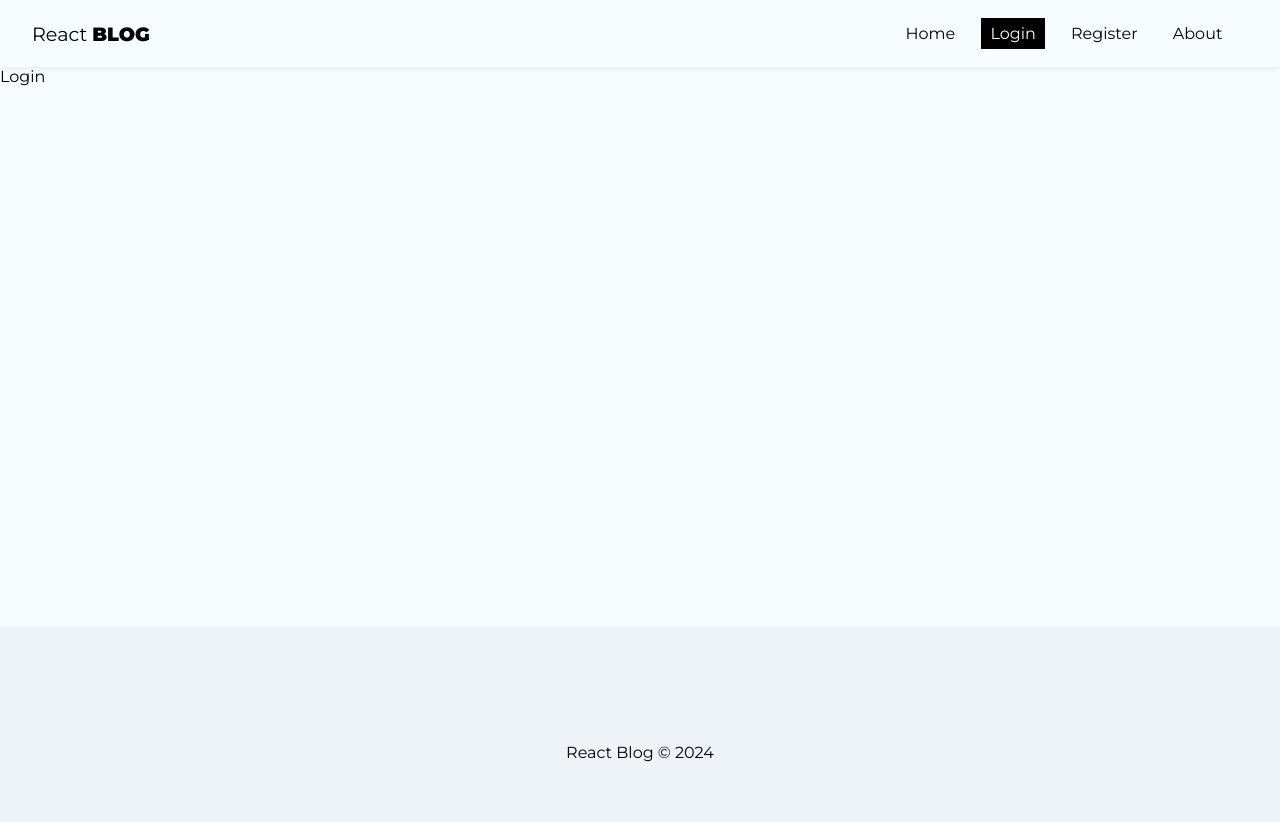
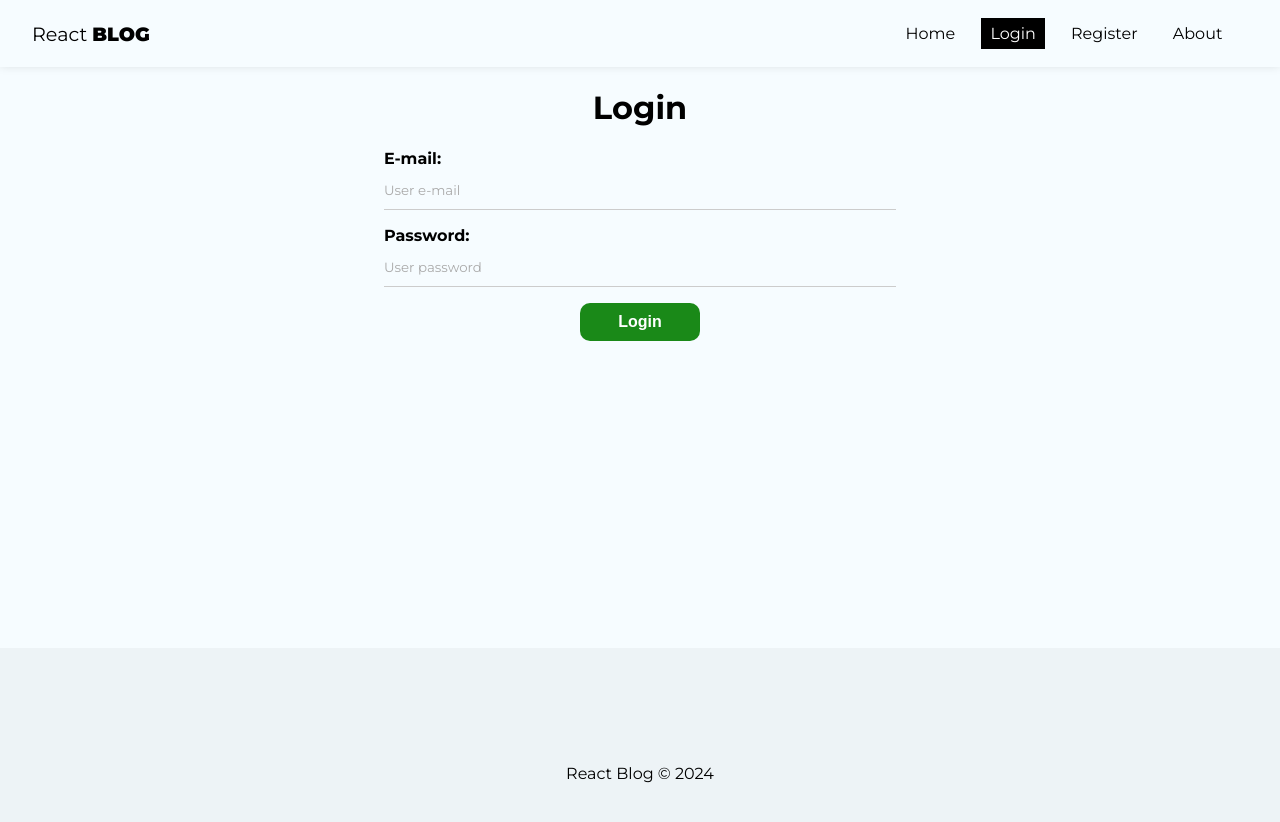
Before and after one commit to luizsett7/react-blog, a React (Create React App) app: page /login in a window 1280 px wide. Shown: the top 822 px of the page. Built offline with nearby package versions, Linux system fonts and the light colour scheme; no server answers.

Commit message:
Login and Logout implemented

```diff
--- a/src/App.js
+++ b/src/App.js
@@ -1,7 +1,7 @@
 import './App.css';
 
 import { useState, useEffect } from "react";
-import { BrowserRouter, Routes, Route } from 'react-router-dom'
+import { BrowserRouter, Routes, Route, Navigate } from 'react-router-dom'
 
 import { AuthProvider } from './contexts/AuthContext';
 
@@ -14,6 +14,8 @@ import Navbar from './components/Navbar';
 import Footer from './components/Footer';
 import Login from './pages/Login/Login';
 import Register from './pages/Register/Register';
+import CreatePost from './pages/CreatePost/CreatePost';
+import Dashboard from './pages/Dashboard/Dashboard';
 
 function App() {
   const [user, setUser] = useState(undefined);
@@ -40,8 +42,10 @@ function App() {
             <Routes>
               <Route path='/' element={<Home />} />
               <Route path='/about' element={<About />} />
-              <Route path='/login' element={<Login />} />
-              <Route path='/register' element={<Register />} />
+              <Route path='/login' element={!user ? <Login /> : <Navigate to="/" />} />
+              <Route path='/register' element={!user ? <Register /> : <Navigate to="/" />} />
+              <Route path='/posts/create' element={user ? <CreatePost /> : <Navigate to="/login" />} />
+              <Route path='/dashboard' element={user ? <Dashboard /> : <Navigate to="/login" />} />
             </Routes>
           </div>
           <Footer />
--- a/src/components/Navbar.jsx
+++ b/src/components/Navbar.jsx
@@ -1,8 +1,15 @@
-import { NavLink } from "react-router-dom"
+import { NavLink } from "react-router-dom";
 
-import styles from "./Navbar.module.css"
+import { useAuthentication } from "../hooks/useAuthentication";
+
+import { useAuthValue } from "../contexts/AuthContext";
+
+import styles from "./Navbar.module.css";
 
 const Navbar = () => {
+  const { user } = useAuthValue();
+  const { logout } = useAuthentication();
+
   return (
     <nav className={styles.navbar}>
       <NavLink to="/" className={styles.brand}>
@@ -10,20 +17,67 @@ const Navbar = () => {
       </NavLink>
       <ul className={styles.links_list}>
         <li>
-                <NavLink to="/" className={({isActive}) => (isActive ? styles.active : '')}>Home</NavLink>
+          <NavLink
+            to="/"
+            className={({ isActive }) => (isActive ? styles.active : "")}
+          >
+            Home
+          </NavLink>
+        </li>
+        {!user && (
+          <>
+            <li>
+              <NavLink
+                to="/login"
+                className={({ isActive }) => (isActive ? styles.active : "")}
+              >
+                Login
+              </NavLink>
             </li>
             <li>
-                <NavLink to="/login" className={({isActive}) => (isActive ? styles.active : '')}>Login</NavLink>
+              <NavLink
+                to="/register"
+                className={({ isActive }) => (isActive ? styles.active : "")}
+              >
+                Register
+              </NavLink>
+            </li>
+          </>
+        )}
+        {user && (
+          <>
+            <li>
+              <NavLink
+                to="/posts/create"
+                className={({ isActive }) => (isActive ? styles.active : "")}
+              >
+                New Post
+              </NavLink>
             </li>
             <li>
-                <NavLink to="/register" className={({isActive}) => (isActive ? styles.active : '')}>Register</NavLink>
+              <NavLink
+                to="/dashboard"
+                className={({ isActive }) => (isActive ? styles.active : "")}
+              >
+                Dashboard
+              </NavLink>
             </li>
+          </>
+        )}
         <li>
-                <NavLink to="/about" className={({isActive}) => (isActive ? styles.active : '')}>About</NavLink>
+          <NavLink
+            to="/about"
+            className={({ isActive }) => (isActive ? styles.active : "")}
+          >
+            About
+          </NavLink>
         </li>
+        {user && (
+          <li><button onClick={logout}>Logout</button></li>
+        )}
       </ul>
     </nav>
-  )
-}
+  );
+};
 
-export default Navbar
+export default Navbar;
--- a/src/hooks/useAuthentication.js
+++ b/src/hooks/useAuthentication.js
@@ -1,6 +1,11 @@
 import { auth } from "../firebase/config";
 
-import { createUserWithEmailAndPassword, updateProfile } from "firebase/auth";
+import {
+  createUserWithEmailAndPassword,
+  signInWithEmailAndPassword,
+  signOut,
+  updateProfile,
+} from "firebase/auth";
 
 import { useState, useEffect } from "react";
 
@@ -51,6 +56,47 @@ export const useAuthentication = () => {
     }
   };
 
+  const logout = () => {
+    checkIfIsCancelled();
+
+    signOut(auth);
+  };
+
+  const login = async (data) => {
+    checkIfIsCancelled();
+
+    setLoading(true);
+    setError(false);
+
+    try {
+      await signInWithEmailAndPassword(auth, data.email, data.password);
+      setLoading(false);
+    } catch (error) {
+
+      console.log(error.message);
+      console.log(typeof error.message);
+      console.log(error.message.includes("user-not"));
+
+      let systemErrorMessage;
+
+      if (error.message.includes("user-not-found")) {
+        systemErrorMessage = "Usuário não encontrado.";
+      } else if (error.message.includes("wrong-password")) {
+        systemErrorMessage = "Senha incorreta.";
+      } else {
+        systemErrorMessage = "Ocorreu um erro, por favor tenta mais tarde.";
+      }
+
+      console.log(systemErrorMessage);
+
+      setError(systemErrorMessage);
+    }
+
+    console.log(error);
+
+    setLoading(false);
+  };
+
   useEffect(() => {
     return () => setCancelled(true);
   }, []);
@@ -60,5 +106,7 @@ export const useAuthentication = () => {
     createUser,
     error,
     loading,
+    logout,
+    login,
   };
 };
--- a/src/pages/About/About.jsx
+++ b/src/pages/About/About.jsx
@@ -1,8 +1,17 @@
+import { Link } from "react-router-dom"
 import styles from "./About.module.css"
 
 const About = () => {
   return (
-    <div>About</div>
+    <div className={styles.about}>
+      <h2>About the React Blog</h2>
+      <p>
+        A React and Firebase project.
+      </p>
+      <Link to="/posts/create" className="btn">
+        Create Post
+      </Link>
+    </div>
   )
 }
 
--- a/src/pages/About/About.module.css
+++ b/src/pages/About/About.module.css
@@ -0,0 +1,17 @@
+.about{
+    text-align: center;
+    display: flex;
+    flex-direction: column;
+    align-items: center;
+}
+
+.about p{
+    color: #aaa;
+    margin-bottom: 2em;
+}
+
+.about a{
+    display: block;
+    margin-top: 15px;
+    padding: 10px 15px;
+}
--- /dev/null
+++ b/src/pages/CreatePost/CreatePost.jsx
@@ -0,0 +1,9 @@
+import styles from './CreatePost.module.css'
+
+const CreatePost = () => {
+  return (
+    <div><h1>CreatePost</h1></div>
+  )
+}
+
+export default CreatePost
--- /dev/null
+++ b/src/pages/Dashboard/Dashboard.jsx
@@ -0,0 +1,9 @@
+import styles from './Dashboard.module.css'
+
+const Dashboard = () => {
+  return (
+    <div><h1>Dashboard</h1></div>
+  )
+}
+
+export default Dashboard
--- a/src/pages/Login/Login.jsx
+++ b/src/pages/Login/Login.jsx
@@ -1,8 +1,70 @@
 import styles from './Login.module.css'
+import { useAuthentication } from "../../hooks/useAuthentication";
+import { useState, useEffect } from "react";
 
 const Login = () => {
+
+  const [email, setEmail] = useState("");
+  const [password, setPassword] = useState("");
+  const [error, setError] = useState("");
+
+  const { login, error: authError, loading } = useAuthentication();
+
+  const handleSubmit = async (e) => {
+    e.preventDefault();
+    setError("");
+
+    const user = {
+      email,
+      password,
+    };
+
+    const res = await login(user);
+
+    console.log(user);
+  };
+
+  useEffect(() => {
+    if (authError) {
+      setError(authError);
+    }
+  }, [authError]);
+
   return (
-    <div>Login</div>
+    <div className={styles.login}>
+      <h1>Login</h1>
+      <form onSubmit={handleSubmit}>
+        <label>
+          <span>E-mail:</span>
+          <input
+            type="email"
+            name="email"
+            required
+            placeholder="User e-mail"
+            value={email}
+            onChange={(e) => setEmail(e.target.value)}
+          />
+        </label>
+        <label>
+          <span>Password:</span>
+          <input
+            type="password"
+            name="password"
+            required
+            placeholder="User password"
+            value={password}
+            onChange={(e) => setPassword(e.target.value)}
+          />
+        </label>
+        {!loading && <button className="btn">Login</button>}
+        {loading && (
+          <button className="btn" disabled>
+            Wait...
+          </button>
+        )}
+        {error && <p className="error">{error}</p>}
+      </form>
+    </div>
   )
 }
 
--- a/src/pages/Login/Login.module.css
+++ b/src/pages/Login/Login.module.css
@@ -0,0 +1,7 @@
+.login{
+    text-align: center;
+}
+
+.login p{
+    color: #aaa;
+}
--- a/src/pages/Register/Register.jsx
+++ b/src/pages/Register/Register.jsx
@@ -1,6 +1,5 @@
+import styles from "./Register.module.css";
 import { useAuthentication } from "../../hooks/useAuthentication";
-import styles from "./Register.module.css";
-
 import { useState, useEffect } from "react";
 
 const Register = () => {
@@ -89,7 +88,7 @@ const Register = () => {
         {!loading && <button className="btn">Register</button>}
         {loading && (
           <button className="btn" disabled>
-            Aguarde...
+            Wait...
           </button>
         )}
         {error && <p className="error">{error}</p>}
```
Also changed, not shown: src/pages/CreatePost/CreatePost.module.css (added), src/pages/Dashboard/Dashboard.module.css (added). Lines whose indentation alone changed are shown as unchanged.
